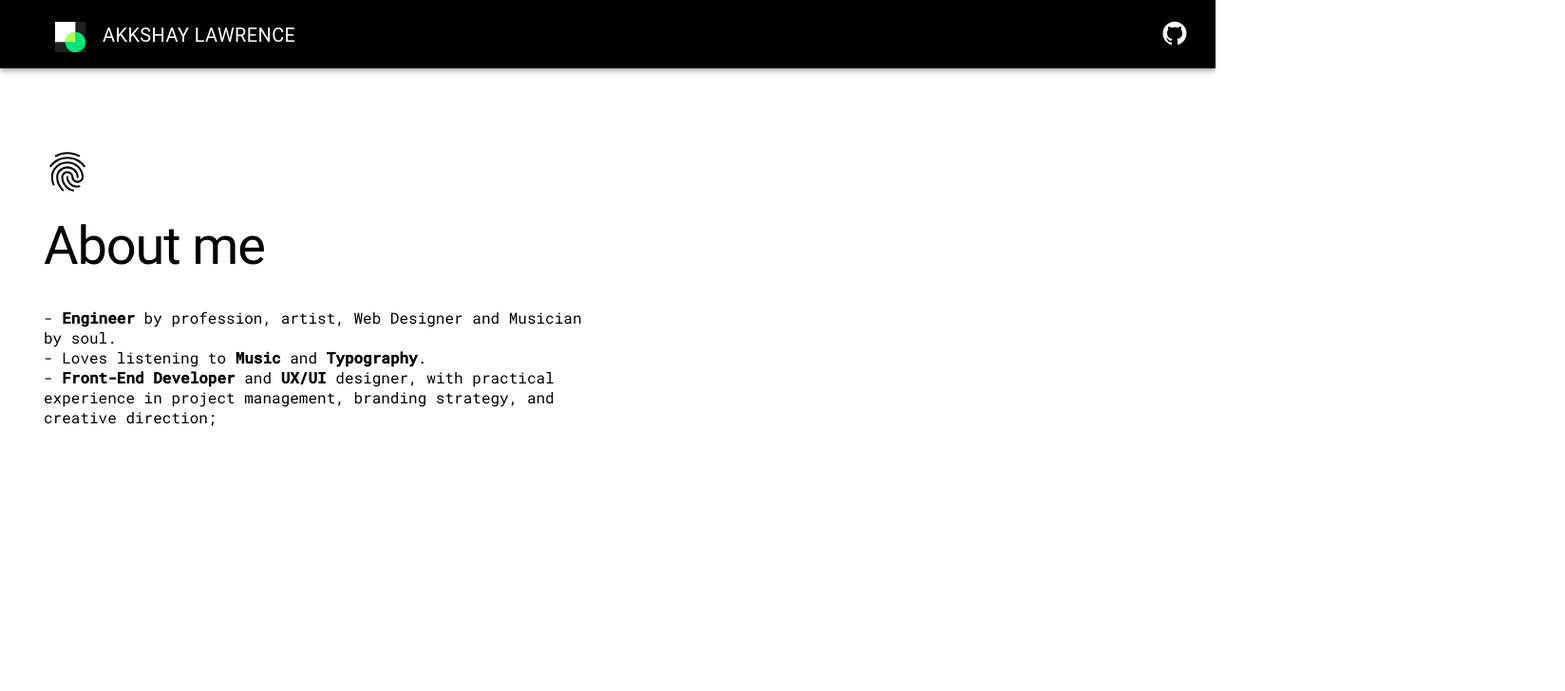
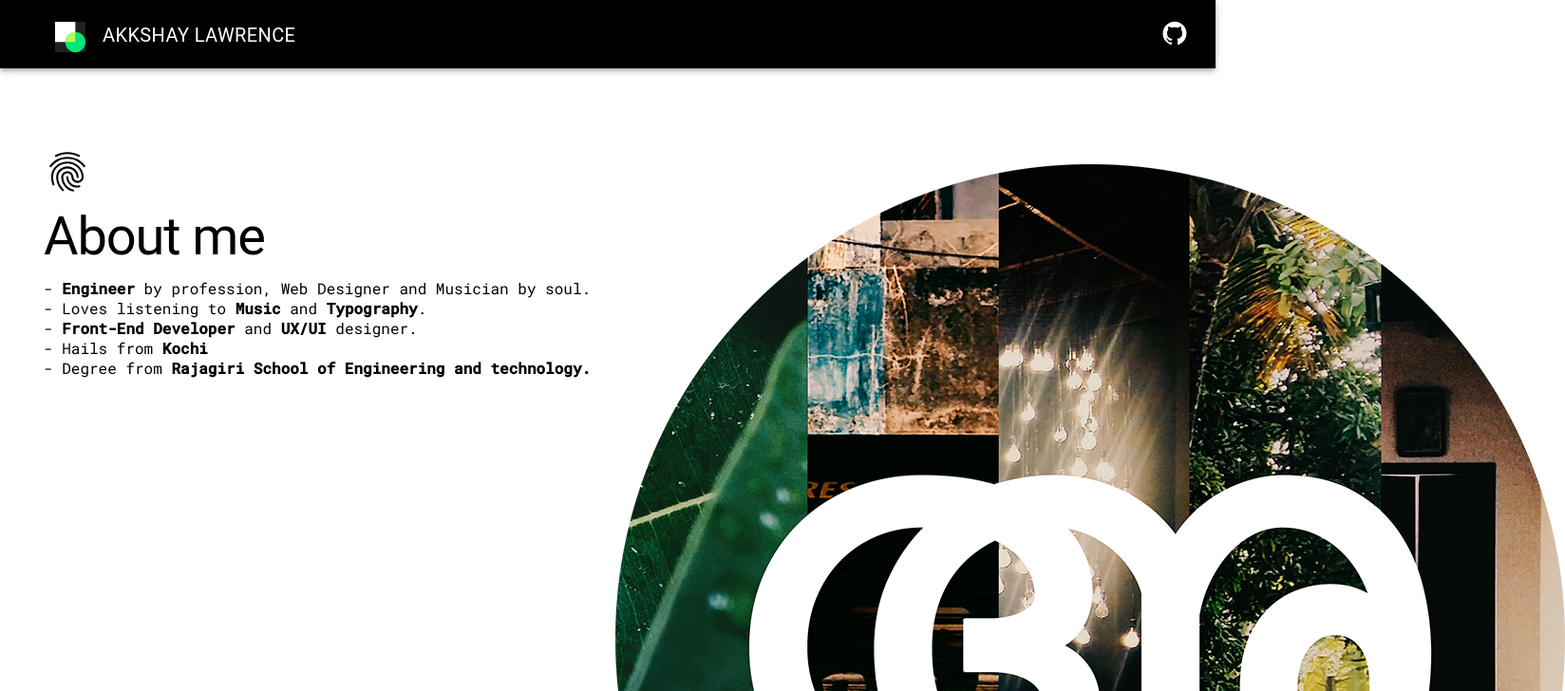
Before and after one commit to akkshaylawrence/Portfolio, a website: page app/index.html in a window 1280 px wide. Shown: the top 728 px of the page at 95% size, 1648 px wide, since content can reach past the window. Drawn offline with Linux system fonts and the light colour scheme.

Commit message:
Cleanup
Removed unnecessary classes and updated description in main html file

```diff
--- a/app/css/main.css
+++ b/app/css/main.css
@@ -29,7 +29,7 @@
     display: block;
     width: 50px;
     height: 50px;
-    margin-bottom: 25px;
+    margin-bottom: 15px;
     background: 50%/100% url(/images/ic_fingerprint.svg);
 }
 
@@ -37,10 +37,6 @@
     padding-top: 30px;
     margin-left: 30px;
     margin-right: 30px;
-}
-
-a {
-    font-style: none;
 }
 
 .mdc-toolbar {
@@ -51,3 +47,14 @@ a {
     margin-left: 20px;
     font-weight: 400;
 }
+
+#imageAA {
+    margin-left: auto;
+    margin-right: auto;
+    padding-top: 55px;
+    display: block;
+}
+
+.about {
+    margin-bottom: 15px;
+}
--- a/app/index.html
+++ b/app/index.html
@@ -14,10 +14,12 @@
 <body class="mdc-portfolio">
     <header class="mdc-toolbar mdc-elevation--z4">
         <div class="mdc-toolbar__row">
-            <section class="mdc-toolbar__section mdc-toolbar__section--align-start">
-                <h1 class="mdc-toolbar__title mdc-toolbar__title--full ">AKKSHAY LAWRENCE</h1>
+            <section class="mdc-toolbar__section mdc-toolbar__section--align-start mdc-toolbar__section--shrink-to-fit">
+                <a class="mdc-toolbar__title-link">
+                    <h1 class="mdc-toolbar__title"> AKKSHAY LAWRENCE </h1>
+                </a>
             </section>
-            <section class="mdc-toolbar__section mdc-toolbar__section--align-end">
+            <section class="mdc-toolbar__section  mdc-toolbar__section--align-end">
                 <nav class="toolbar-nav">
                     <a href="https://github.com/akkshay7" class="toolbar-nav-link toolbar-nav-link--github">
                         <svg class="toolbar-nav-link__icon" xmlns="http://www.w3.org/2000/svg" width="30" height="30" viewBox="0 0 24 24">
@@ -32,19 +34,23 @@
         <div class="mdc-layout-grid">
             <div class="mdc-layout-grid__cell mdc-layout-grid__cell--span-6 mdc-layout-grid__cell--span-8-tablet">
                 <h1 class="mdc-typography--display3 about">About me</h1>
-                <p class="mdc-typography--adjust-margin">- <b>Engineer</b> by profession, artist, Web Designer and Musician by soul.<br>- Loves listening to <b>Music</b> and <b>Typography</b>.<br>- <b>Front-End Developer</b> and <b>UX/UI</b> designer, with practical experience in project management, branding strategy, and creative direction; </p>
+                <p class="mdc-typography--adjust-margin">- <b>Engineer</b> by profession, Web Designer and Musician by soul.<br/>- Loves listening to <b>Music</b> and <b>Typography</b>.<br/>- <b>Front-End Developer</b> and <b>UX/UI</b> designer.<br/>- Hails from <b>Kochi</b><br/>- Degree from <b>Rajagiri School of Engineering and technology.</b></p>
             </div>
-            <div class="mdc-layout-grid__cell mdc-layout-grid__cell--span-4 mdc-layout-grid__cell--span-6-tablet mdc-layout-grid__cell--align-middle">
+            <div class="mdc-layout-grid__cell mdc-layout-grid__cell--span-6 mdc-layout-grid__cell--span-8-tablet">
+                <img id="imageAA" src="/images/AA.png" class="mdc-layout-grid__cell mdc-layout-grid__cell--span-8" />
+            </div>
+        </div>
+        <div class="mdc-layout-grid">
+            <div class="mdc-layout-grid__cell mdc-layout-grid__cell--span-6 mdc-layout-grid__cell--span-8-tablet">
 
             </div>
-            <div class="mdc-layout-grid__cell mdc-layout-grid__cell--span-2 mdc-layout-grid__cell--span-4-phone"></div>
         </div>
     </div>
 </body>
+<!--
 <script src="/js/material-components-web.min.js"></script>
 <script>
     window.mdc.autoInit();
-
-</script>
+</script>-->
 
 </html>
```
Also changed, not shown: app/images/AA.png (added).
